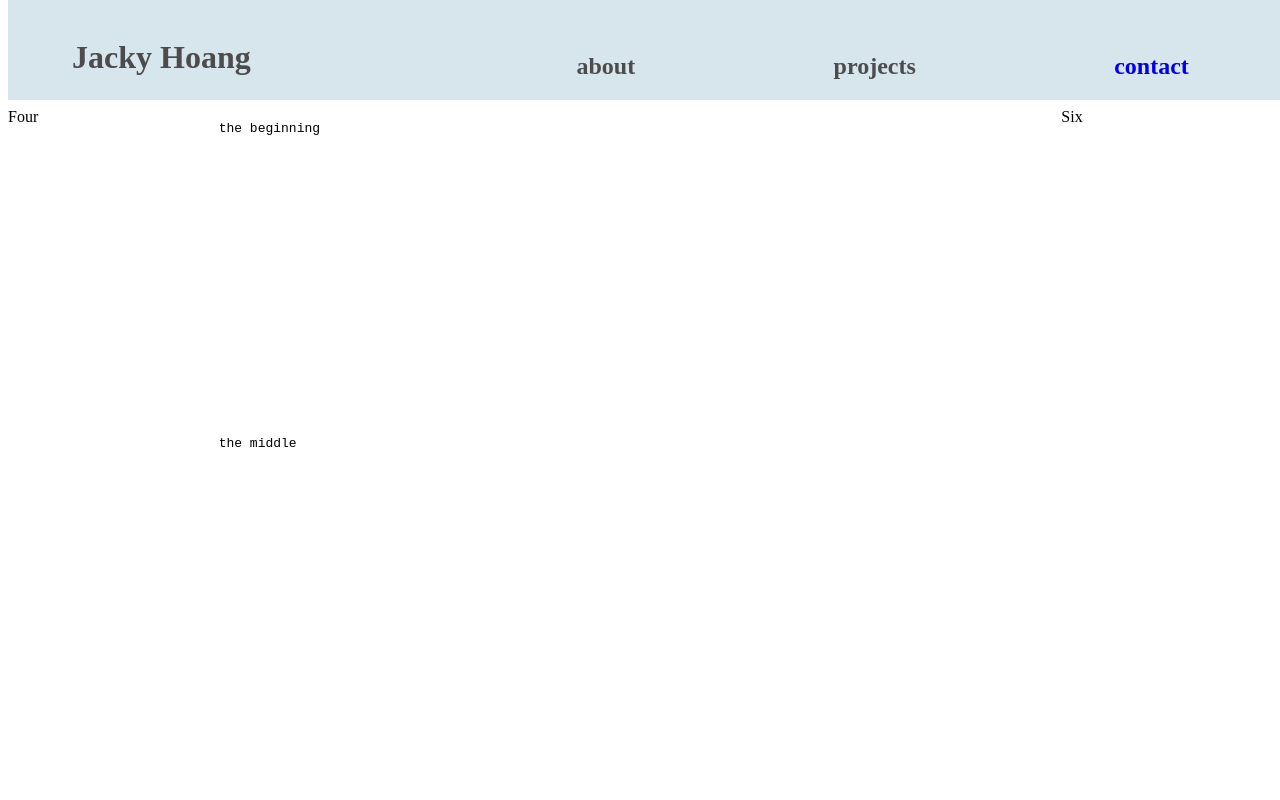
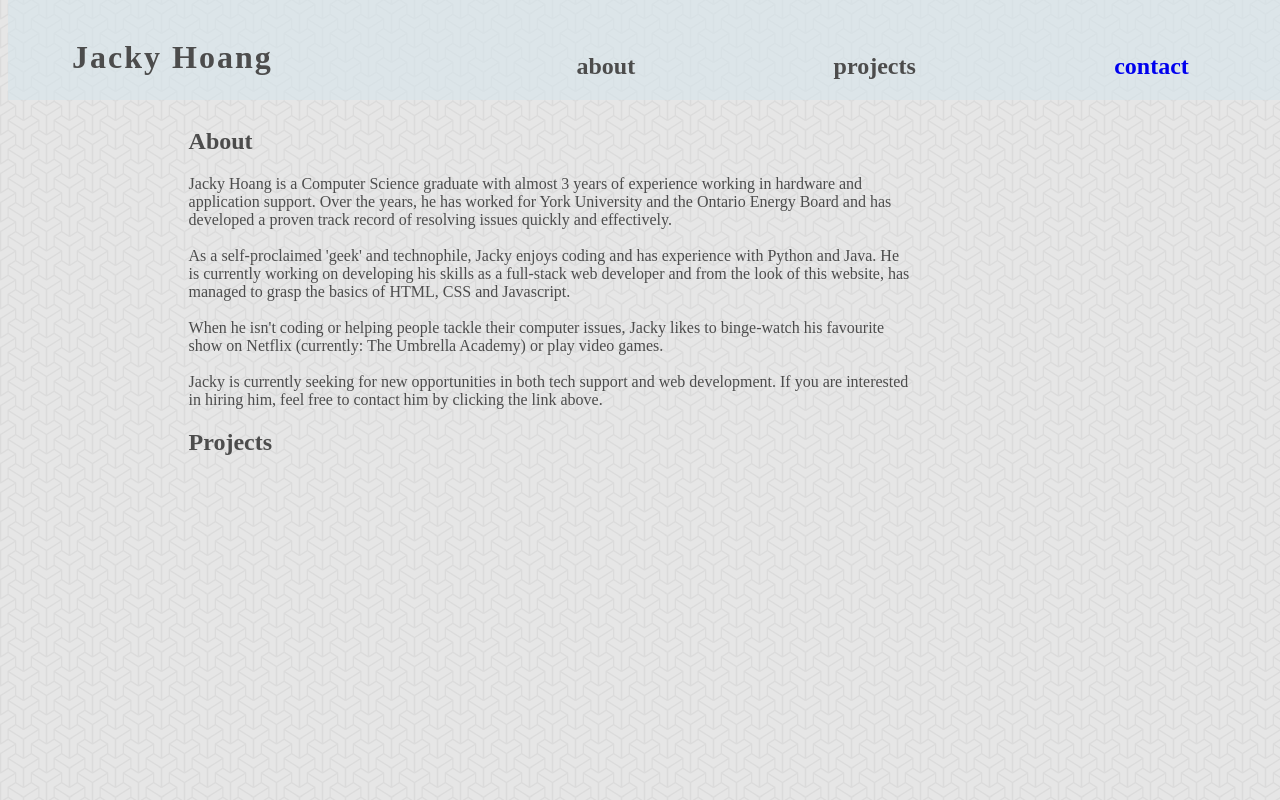
Before and after one commit to hoangj8/hoangj8.github.io, a plain HTML site: page index.html in a window 1280 px wide. Shown: the top 800 px of the page. Drawn offline with Linux system fonts and the light colour scheme.

Commit message:
Adds Various aesthetic changes and About Me section
Design changes include:
- tiled background
- letters in name have been spaced out a bit more
- transparency in header and socials has been increased

About section has been added and filled out. No styles have been applied. Body font has been set to be the same as the header font.

```diff
--- a/index.html
+++ b/index.html
@@ -9,12 +9,15 @@
 	html{
 		height: 97%;
 		width: : 99.5%;
+		background-image: url("images/escheresque.png");
 	}
 	main{
 		display:grid;
 		grid-template-rows: 100px 4fr 110px;
-		grid-template-columns: 1fr 4fr 1fr;
+		grid-template-columns: 1fr 4fr 2fr;
 		height:100%;
+		font-family: "Microsoft JhengHei UI";
+		color: rgb(76 76 76);
 	}
 
 	/******Nav Styles*****/
@@ -26,21 +29,10 @@
 		top:0;
 		width: 100%;
 		height:100px;
-		background-color: rgba(213,228,235,0.95);
+		background-color: rgba(213,228,235,0.60);
 		font-family: "Microsoft JhengHei UI";
 		color: rgb(76 76 76);
 	}
-
-	/*#four{
-		background-color: green;
-	}
-	#five{
-		background-color: blue;
-	}
-	#six{
-		background-color: purple;
-	}
-	*/
 
 	#nav{
 		display:flex;
@@ -54,6 +46,7 @@
 		margin-top: 1.22em;
 		margin-left: 2em;
 		font-size: 2em;
+		letter-spacing: 2px;
 	}
 
 	#nav h2{
@@ -63,6 +56,13 @@
 	#nav a{
 		text-decoration: none;
 	}
+	#nav a:visited{
+		color: rgb(76 76 76);
+	}
+	#nav a:hover{
+		color:white;
+	}
+
 /*	#nav_about{
 		position:fixed;
 		right: 30%;
@@ -84,7 +84,7 @@
 
 	#socials{
 
-		background-color: rgba(213,228,235,0.95);
+		background-color: rgba(213,228,235,0.60);
 		padding: 5px 50px 10px 50px;
 		border-radius: 4em 4em 0 0;
 		position:fixed;
@@ -125,98 +125,25 @@
 	<div id="one"></div>
 	<div id="two"></div>
 	<div id="three"></div>
-	<div id="four">Four</div>
-	<div id="five"><pre>
-the beginning
-
-
-
-
-
-
-
-
-
-
-
-
-
-
-
-
-
-
-
-
-the middle
-
-
-
-
-
-
-
-
-
-
-
-
-
-
-
-
-
-
-
-
-
-
-
-
-
-
-
-
-
-
-
-
-
-
-
-
-
-
-
-
-
-
-
-
-
-
-
-
-
-
-
-
-
-
-
-
-
-
-
-
-
-
-
-
-the end
-	</pre></div>
-	<div id="six">Six</div>
-	<div id="seven">Seven</div>
+	<div id="four"></div>
+	<div id="main">
+		<section id="about">
+			<h1>About</h1>
+			<p>Jacky Hoang is a Computer Science graduate with almost 3 years of experience working in hardware and application support. Over the years, he has worked for York University and the Ontario Energy Board and has developed a proven track record of resolving issues quickly and effectively.
+			<br>
+			<br>As a self-proclaimed 'geek' and technophile, Jacky enjoys coding and has experience with Python and Java. He is currently working on developing his skills as a full-stack web developer and from the look of this website, has managed to grasp the basics of HTML, CSS and Javascript.
+			<br>
+			<br>When he isn't coding or helping people tackle their computer issues, Jacky likes to binge-watch his favourite show on Netflix (currently: The Umbrella Academy) or play video games.
+			<br><br>
+			Jacky is currently seeking for new opportunities in both tech support and web development. If you are interested in hiring him, feel free to contact him by clicking the link above.
+			</p>
+		</section>
+		<section id="projects">
+			<h1> Projects </h1>
+		</section>
+	</div>
+	<div id="six"></div>
+	<div id="seven"></div>
 
 	<div id="socials">
 		<ul id="socials_iconList">
```
Also changed, not shown: images/escheresque.png (added).
